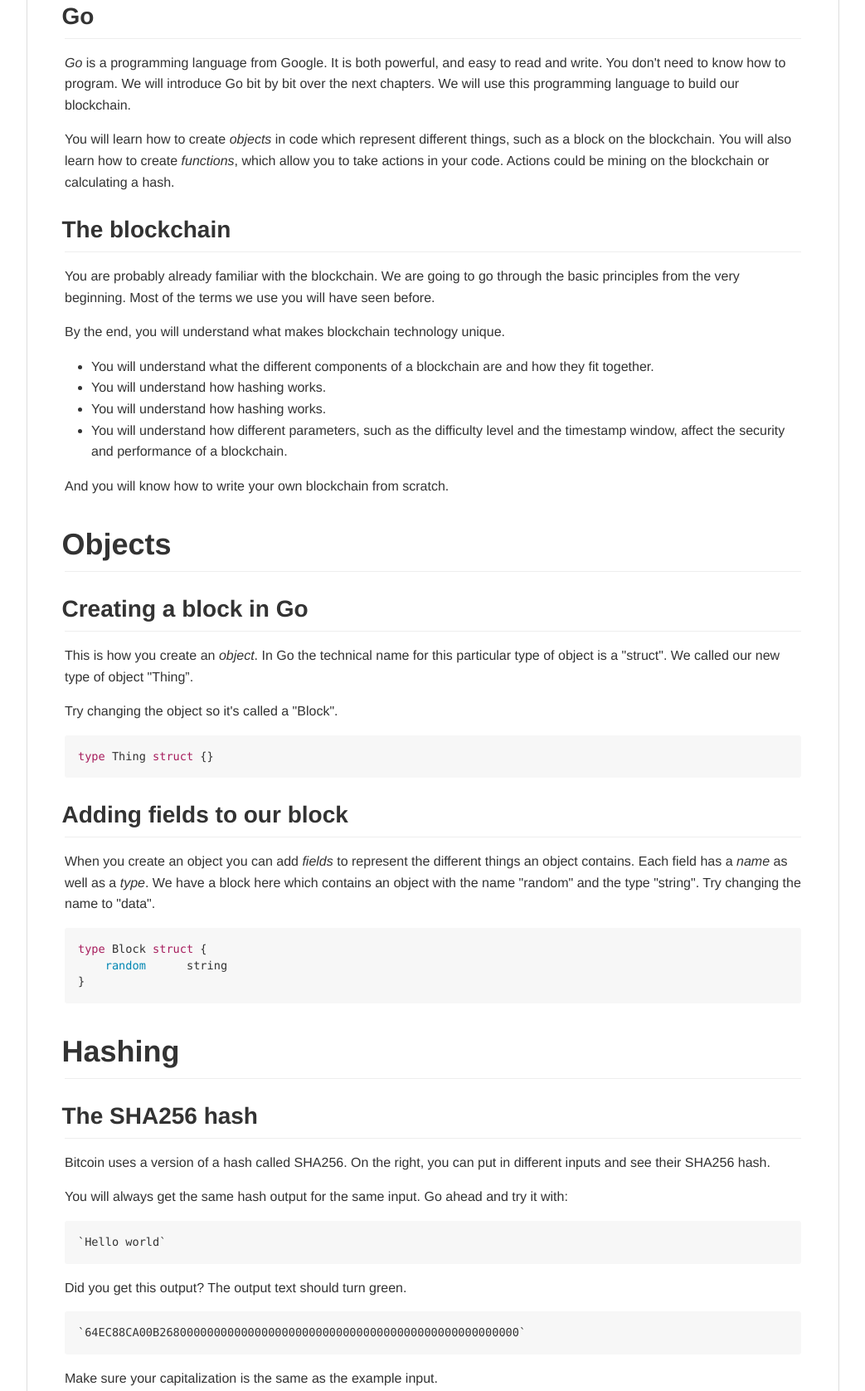
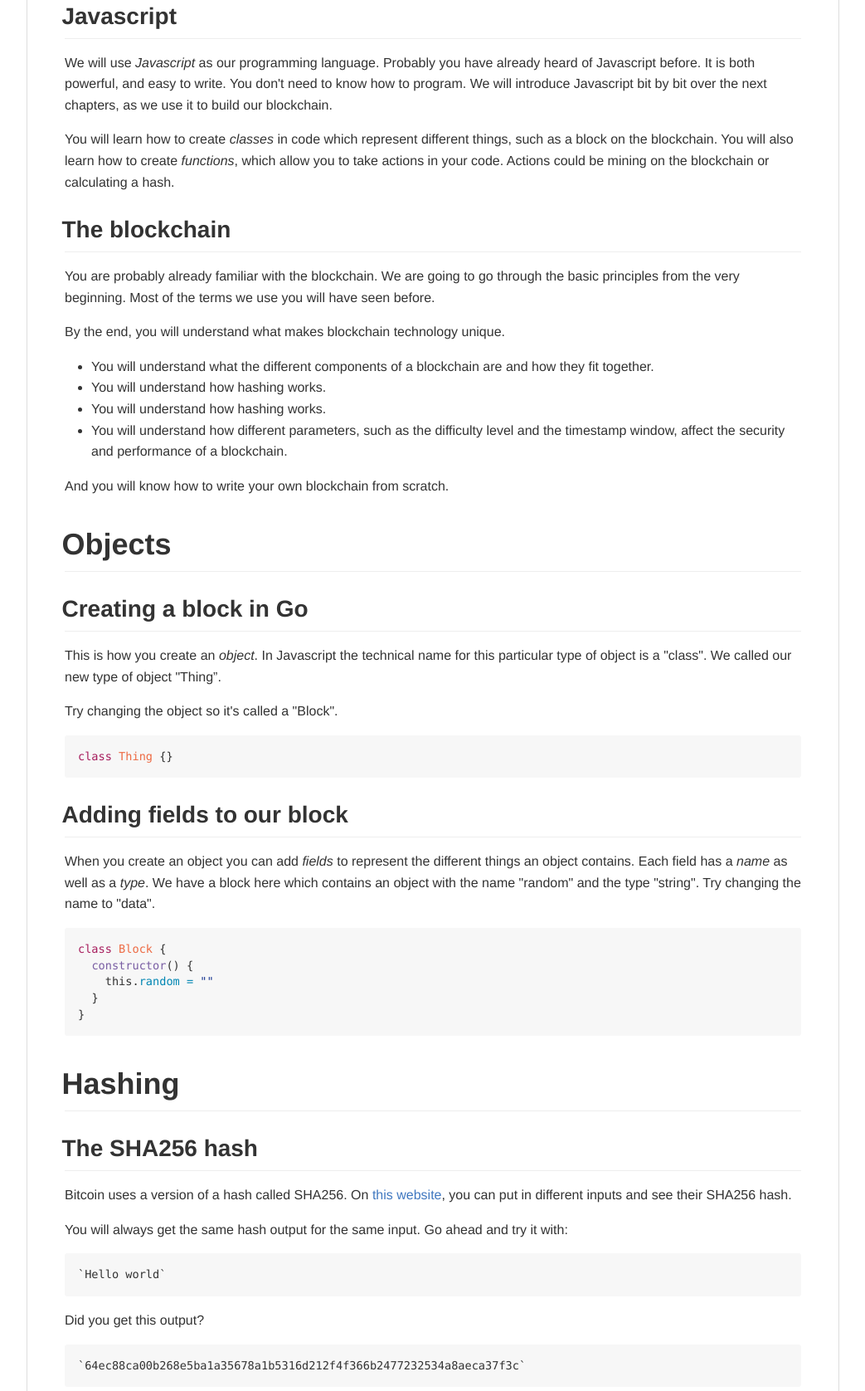
Before and after one commit to dantheman0207/blockchain_development, a website: page index.html in a window 1280 px wide. Shown: the part 484-2160 px from the top of the page at 83% size, without its empty margins (118-1161 px from the left). Drawn offline with Linux system fonts and the light colour scheme; a web font is replaced by a local one.

Commit message:
update code to js

```diff
--- a/index.html
+++ b/index.html
@@ -738,9 +738,9 @@ pre {
 <p>Programming languages differ in the rules that tell you how to write a program, just like different spoken languages have different rules for how you make a sentence. Some programming languages are similar to each other, just like Spanish and Italian are similar. Some have very few rules in common, just like English and Chinese. But these programming languages are all able to represent the ideas in your program.</p>
 <p>The first language we will use is called <em>Go</em>. In later courses we will introduce other programming languages. For example, <em>Solidity</em> is a language for writing <em>smart contracts</em> on the <em>Ethereum</em> blockchain. We will introduce different rules for writing your code, but the basic ideas you learn will stay the same across all languages.</p>
 <h2>
-<a id="user-content-go" class="anchor" href="#go" aria-hidden="true"><span aria-hidden="true" class="octicon octicon-link"></span></a>Go</h2>
-<p><em>Go</em> is a programming language from Google. It is both powerful, and easy to read and write. You don't need to know how to program. We will introduce Go bit by bit over the next chapters. We will use this programming language to build our blockchain.</p>
-<p>You will learn how to create <em>objects</em> in code which represent different things, such as a block on the blockchain. You will also learn how to create <em>functions</em>, which allow you to take actions in your code. Actions could be mining on the blockchain or calculating a hash.</p>
+<a id="user-content-javascript" class="anchor" href="#javascript" aria-hidden="true"><span aria-hidden="true" class="octicon octicon-link"></span></a>Javascript</h2>
+<p>We will use <em>Javascript</em> as our programming language. Probably you have already heard of Javascript before. It is both powerful, and easy to write. You don't need to know how to program. We will introduce Javascript bit by bit over the next chapters, as we use it to build our blockchain.</p>
+<p>You will learn how to create <em>classes</em> in code which represent different things, such as a block on the blockchain. You will also learn how to create <em>functions</em>, which allow you to take actions in your code. Actions could be mining on the blockchain or calculating a hash.</p>
 <h2>
 <a id="user-content-the-blockchain" class="anchor" href="#the-blockchain" aria-hidden="true"><span aria-hidden="true" class="octicon octicon-link"></span></a>The blockchain</h2>
 <p>You are probably already familiar with the blockchain. We are going to go through the basic principles from the very beginning. Most of the terms we use you will have seen before.</p>
@@ -756,26 +756,28 @@ pre {
 <a id="user-content-objects" class="anchor" href="#objects" aria-hidden="true"><span aria-hidden="true" class="octicon octicon-link"></span></a>Objects</h1>
 <h2>
 <a id="user-content-creating-a-block-in-go" class="anchor" href="#creating-a-block-in-go" aria-hidden="true"><span aria-hidden="true" class="octicon octicon-link"></span></a>Creating a block in Go</h2>
-<p>This is how you create an <em>object</em>. In Go the technical name for this particular type of object is a "struct". We called our new type of object "Thing”.</p>
+<p>This is how you create an <em>object</em>. In Javascript the technical name for this particular type of object is a "class". We called our new type of object "Thing”.</p>
 <p>Try changing the object so it's called a "Block".</p>
-<div class="highlight highlight-source-go"><pre><span class="pl-k">type</span> <span class="pl-smi">Thing</span> <span class="pl-k">struct</span> {}</pre></div>
+<div class="highlight highlight-source-js"><pre><span class="pl-k">class</span> <span class="pl-v">Thing</span> <span class="pl-kos">{</span><span class="pl-kos">}</span></pre></div>
 <h2>
 <a id="user-content-adding-fields-to-our-block" class="anchor" href="#adding-fields-to-our-block" aria-hidden="true"><span aria-hidden="true" class="octicon octicon-link"></span></a>Adding fields to our block</h2>
 <p>When you create an object you can add <em>fields</em> to represent the different things an object contains. Each field has a <em>name</em> as well as a <em>type</em>. We have a block here which contains an object with the name "random" and the type "string". Try changing the name to "data".</p>
-<div class="highlight highlight-source-go"><pre><span class="pl-k">type</span> <span class="pl-smi">Block</span> <span class="pl-k">struct</span> {
-    <span class="pl-c1">random</span>      <span class="pl-smi">string</span>
-}</pre></div>
+<div class="highlight highlight-source-js"><pre><span class="pl-k">class</span> <span class="pl-v">Block</span> <span class="pl-kos">{</span>
+  <span class="pl-en">constructor</span><span class="pl-kos">(</span><span class="pl-kos">)</span> <span class="pl-kos">{</span>
+    <span class="pl-smi">this</span><span class="pl-kos">.</span><span class="pl-c1">random</span> <span class="pl-c1">=</span> <span class="pl-s">""</span>
+  <span class="pl-kos">}</span>
+<span class="pl-kos">}</span></pre></div>
 <h1>
 <a id="user-content-hashing" class="anchor" href="#hashing" aria-hidden="true"><span aria-hidden="true" class="octicon octicon-link"></span></a>Hashing</h1>
 <h2>
 <a id="user-content-the-sha256-hash" class="anchor" href="#the-sha256-hash" aria-hidden="true"><span aria-hidden="true" class="octicon octicon-link"></span></a>The SHA256 hash</h2>
 <p>Bitcoin uses a version of a hash called SHA256.
-On the right, you can put in different inputs and see their SHA256 hash.</p>
+On <a href="https://emn178.github.io/online-tools/sha256.html" rel="nofollow">this website</a>, you can put in different inputs and see their SHA256 hash.</p>
 <p>You will always get the same hash output for the same input. Go ahead and try it with:</p>
 <pre><code>`Hello world`
 </code></pre>
-<p>Did you get this output? The output text should turn green.</p>
-<pre><code>`64EC88CA00B26800000000000000000000000000000000000000000000000000`
+<p>Did you get this output?</p>
+<pre><code>`64ec88ca00b268e5ba1a35678a1b5316d212f4f366b2477232534a8aeca37f3c`
 </code></pre>
 <p>Make sure your capitalization is the same as the example input.</p>
 <h2>
@@ -841,7 +843,7 @@ On the right, you can put in different inputs and see their SHA256 hash.</p>
 <a id="user-content-create-a-block" class="anchor" href="#create-a-block" aria-hidden="true"><span aria-hidden="true" class="octicon octicon-link"></span></a>Create a block</h3>
 <p>How about a function that really does something? Let’s write a function that creates a new Block object. First we define the function name. We add “Block” after <code>newBlock()</code> to let everyone know we will be returning a new Block. We <em>initialize</em> a new Block called <code>ourBlock</code> inside the function definition. Initialization is what it’s called when we create a new object.</p>
 <div class="highlight highlight-source-js"><pre><span class="pl-en">newBlock</span><span class="pl-kos">(</span><span class="pl-kos">)</span> <span class="pl-kos">{</span>
-  <span class="pl-k">let</span> <span class="pl-s1">ourBlock</span> <span class="pl-c1">=</span> <span class="pl-v">Block</span><span class="pl-kos">{</span><span class="pl-kos">}</span>
+  <span class="pl-k">let</span> <span class="pl-s1">ourBlock</span> <span class="pl-c1">=</span> <span class="pl-k">new</span> <span class="pl-v">Block</span><span class="pl-kos">(</span><span class="pl-kos">)</span>
   <span class="pl-k">return</span> <span class="pl-s1">ourBlock</span>
 <span class="pl-kos">}</span></pre></div>
 <h3>
@@ -860,17 +862,15 @@ On the right, you can put in different inputs and see their SHA256 hash.</p>
 <span class="pl-kos">}</span></pre></div>
 <h3>
 <a id="user-content-mining-blocks" class="anchor" href="#mining-blocks" aria-hidden="true"><span aria-hidden="true" class="octicon octicon-link"></span></a>Mining blocks</h3>
-<p>We saw before that each block contains a <em>nonce</em>, or Number used ONCE. When we hash the block, we end up with a random looking output. By changing the <em>nonce</em>, but nothing else, we can change what the hash looks like. Try it yourself.</p>
+<p>We saw before that each block contains a <em>nonce</em>, or Number used ONCE. When we hash the block, we end up with a random looking output. By changing the <em>nonce</em>, but nothing else, we can change what the hash looks like. In code it would look like this.</p>
 <p>Change the nonce to 10:</p>
 <div class="highlight highlight-source-js"><pre><span class="pl-k">let</span> <span class="pl-s1">previousHash</span> <span class="pl-c1">=</span> <span class="pl-c1">1593849699</span>
 <span class="pl-k">let</span> <span class="pl-s1">ourBlock</span> <span class="pl-c1">=</span> <span class="pl-v">Block</span><span class="pl-kos">(</span><span class="pl-s1">previousHash</span><span class="pl-kos">)</span>
 <span class="pl-s1">ourBlock</span><span class="pl-kos">.</span><span class="pl-en">changeNonce</span><span class="pl-kos">(</span><span class="pl-c1">1</span><span class="pl-kos">)</span>
 <span class="pl-smi">console</span><span class="pl-kos">.</span><span class="pl-en">log</span><span class="pl-kos">(</span><span class="pl-s1">ourBlock</span><span class="pl-kos">.</span><span class="pl-en">hash</span><span class="pl-kos">(</span><span class="pl-kos">)</span><span class="pl-kos">)</span></pre></div>
-<p>Did you get this output?</p>
-<p><code>C668C0F599C1A6EC15EDC401A69E4A1068AD1E94C576565DEBC0E59F0F3EF1E0</code></p>
 <h3>
 <a id="user-content-calculating-hashes" class="anchor" href="#calculating-hashes" aria-hidden="true"><span aria-hidden="true" class="octicon octicon-link"></span></a>Calculating hashes</h3>
-<p>If we keep changing the <em>nonce</em> eventually we can get an output that starts with <code>0</code>. However, it takes us a number of tries to find a value that gives us that hash output. Each try takes a certain amount of time to compute. What if we want to find an output that starts with <code>00</code>? That takes us twice as long. If we want it to start with <code>000</code> now we need to try three times as many guesses. If we increase the numbers of zeroes at the beginning we can increase the difficulty of finding a correct nonce. You just mined your first block by hand!</p>
+<p>If we keep changing the <em>nonce</em> eventually we can get an output that starts with <code>0</code>. However, it takes us a number of tries to find a value that gives us that hash output. Each try takes a certain amount of time to compute. What if we want to find an output that starts with <code>00</code>? That takes us twice as long. If we want it to start with <code>000</code> now we need to try three times as many guesses. If we increase the numbers of zeroes at the beginning we can increase the difficulty of finding a correct nonce. That's how you mine a block!</p>
 <h3>
 <a id="user-content-increasing-the-difficulty" class="anchor" href="#increasing-the-difficulty" aria-hidden="true"><span aria-hidden="true" class="octicon octicon-link"></span></a>Increasing the difficulty</h3>
 <p>You saw how, as the number of leading zeroes increases, the numbers of guesses you have to make increases too. Remember, you have to do this for each block! By increasing the requirement for the number of leading zeroes we can make it more and more time consuming to mine blockchain. Let's write a <em>function</em> that automatically checks different values of the <em>nonce</em> for us.</p>
@@ -884,7 +884,7 @@ On the right, you can put in different inputs and see their SHA256 hash.</p>
 <a id="user-content-adding-functionality" class="anchor" href="#adding-functionality" aria-hidden="true"><span aria-hidden="true" class="octicon octicon-link"></span></a>Adding functionality</h1>
 <h3>
 <a id="user-content-compute-our-hash" class="anchor" href="#compute-our-hash" aria-hidden="true"><span aria-hidden="true" class="octicon octicon-link"></span></a>Compute our hash</h3>
-<p>We can use a <em>library</em> (code written by someone else) to compute the SHA256 hash. Here is an example below. First we import the library. Then we turn <code>this</code> (the block) into a string. Next we hash that string.  We can find documentation explaining how to use the <code>crypto</code> library <a href="https://nodejs.org/api/crypto.html" rel="nofollow">here</a>. That shows us how to use the library and what functions it has available for us.</p>
+<p>We can use a <em>library</em> (code written by someone else) to compute the SHA256 hash. Here is an example below. First we import the library. Then we turn <code>this</code> (the block) into a string. Next we hash that string.  We can find documentation explaining how to use the <code>crypto</code> library <a href="https://nodejs.org/api/crypto.html" rel="nofollow">here</a>. That shows us how to use the library and what functions it has available for us. We'll explore in further detail in the next section.</p>
 <div class="highlight highlight-source-js"><pre><span class="pl-k">const</span> <span class="pl-s1">crypto</span> <span class="pl-c1">=</span> <span class="pl-en">require</span><span class="pl-kos">(</span><span class="pl-s">'crypto'</span><span class="pl-kos">)</span><span class="pl-kos">;</span>
 <span class="pl-k">class</span> <span class="pl-v">Block</span> <span class="pl-kos">{</span>
   <span class="pl-en">hash</span><span class="pl-kos">(</span><span class="pl-kos">)</span> <span class="pl-kos">{</span>
```
